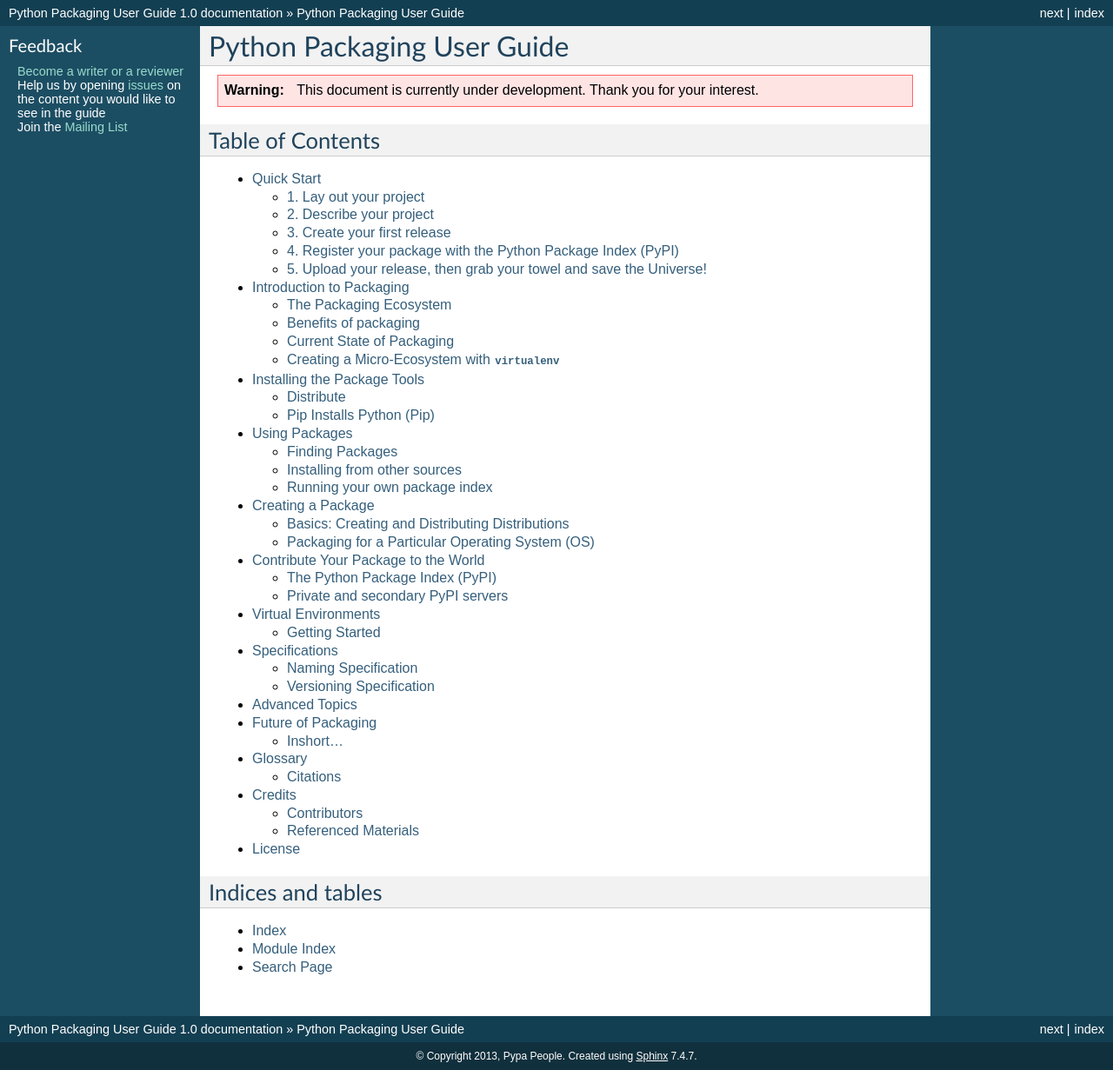
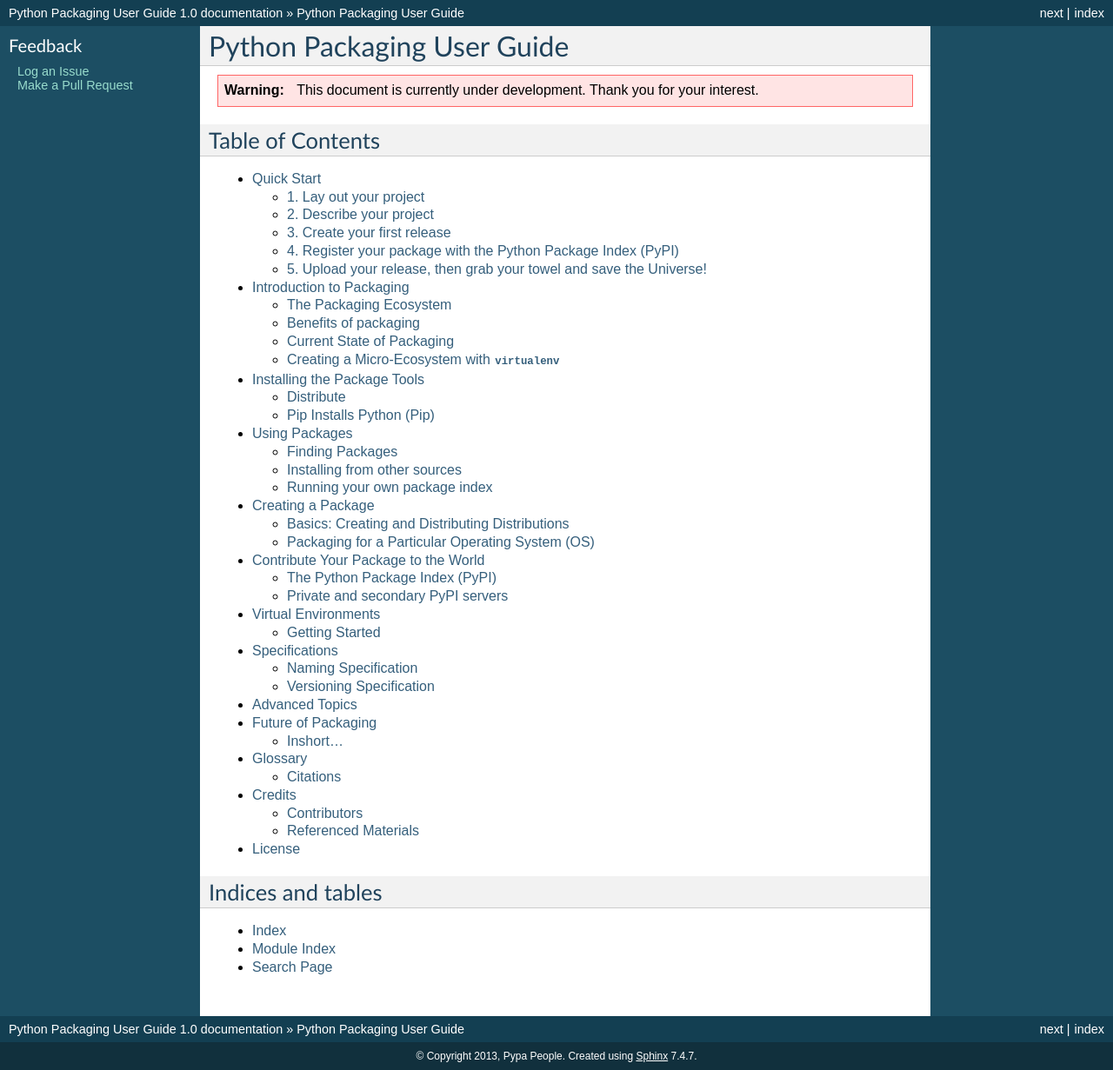
Before and after one commit to pypa/packaging.python.org, a Sphinx documentation site: the page built from source/index.txt, in a window 1280 px wide. Shown: the whole page at 87% size. Built offline with Sphinx 7.4.7, drawn with Linux system fonts in a browser that asks for light colours.

Commit message:
correct sidebar links

```diff
--- a/source/_templates/indexsidebar.html
+++ b/source/_templates/indexsidebar.html
@@ -3,10 +3,8 @@
 
 
 <ul>
- <li><a href="http://bitbucket.org/tarek/hitchhiker-guide-packaging/">Become a writer or a reviewer</a></li>
- <li>Help us by opening <a href="http://bitbucket.org/tarek/hitchhiker-guide-packaging/issues/">issues</a>
- on the content you would like to see in the guide</li>
- <li>Join the <a href="http://groups.google.com/group/packaging-guide">Mailing List</a></li>
+ <li><a href="https://bitbucket.org/pypa/python-packaging-user-guide/issues/">Log an Issue</a></li>
+ <li><a href="https://bitbucket.org/pypa/python-packaging-user-guide/overview">Make a Pull Request</a></li>
 </ul>
 
 </div>
```
